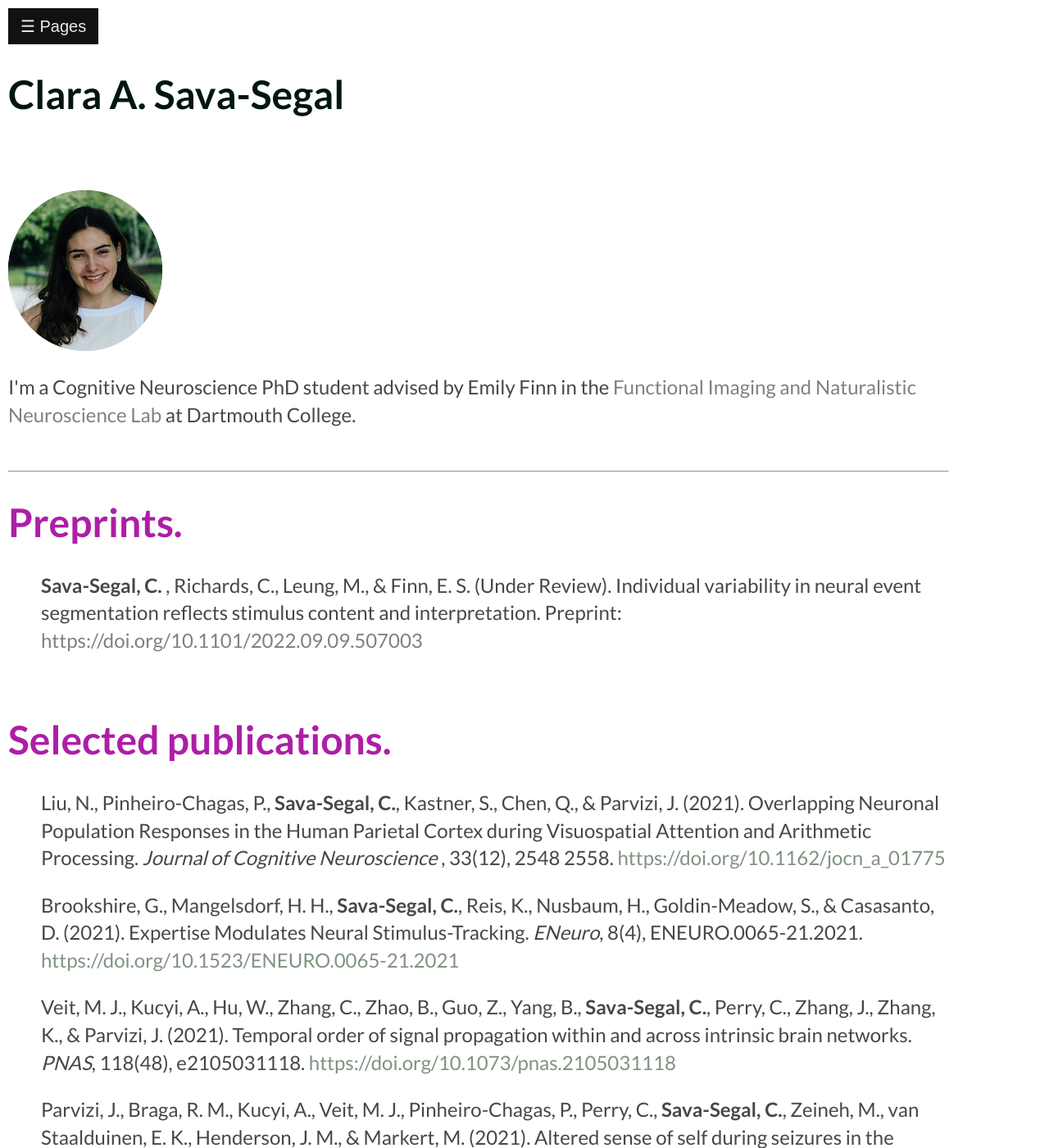
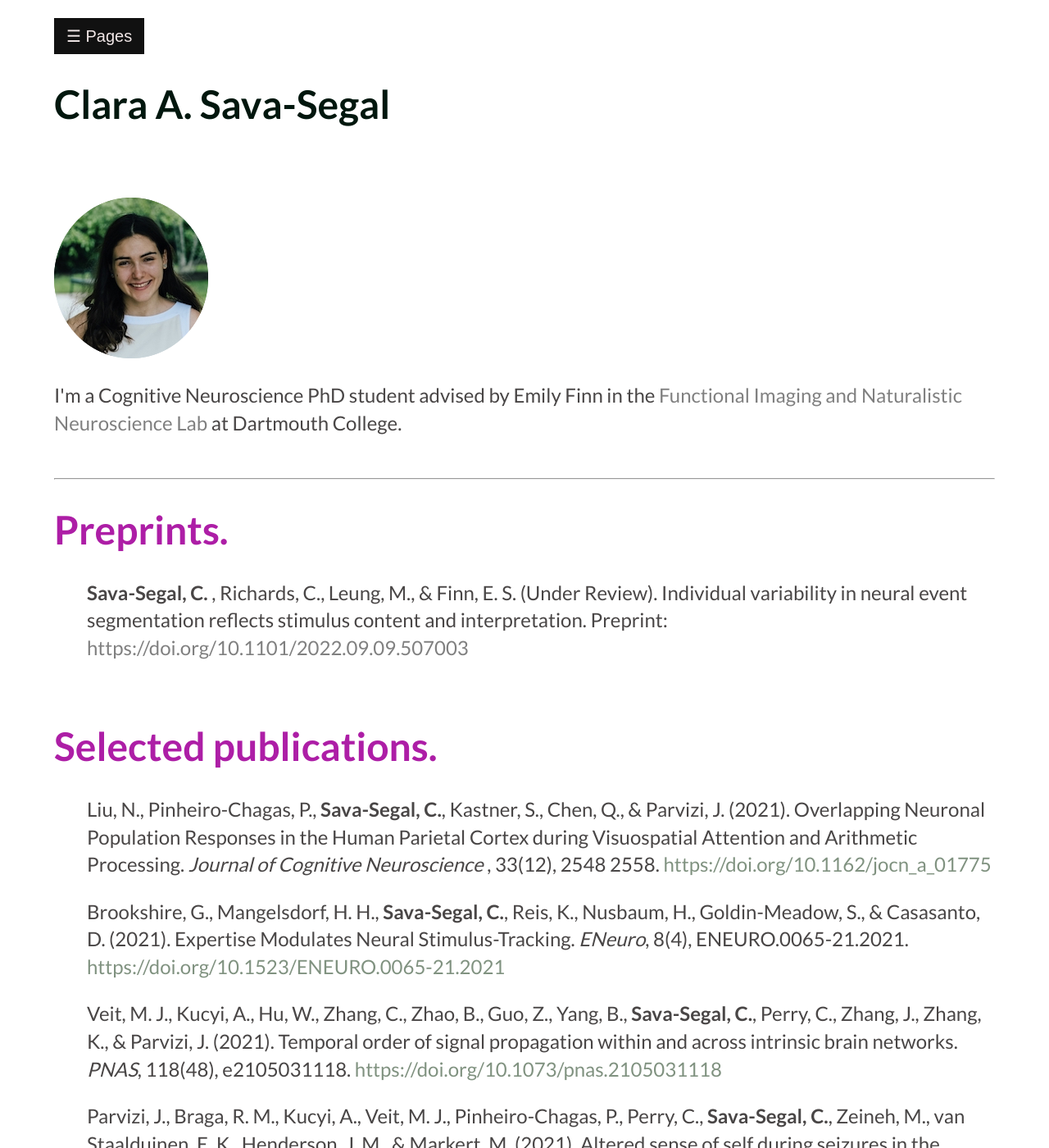
Before and after one commit to csavasegal/csavasegal.github.io, a Jekyll site: the page built from pp.html, in a window 1280 px wide and 1400 px high. Shown: the whole window at 82% size. Built offline with Jekyll 4.4.1, drawn with Linux system fonts in a browser that asks for light colours; some of the changed text lies outside the part shown.

Commit message:
Add files via upload

```diff
--- a/_layouts/default.html
+++ b/_layouts/default.html
@@ -4,13 +4,13 @@
 	<link rel="stylesheet" type="text/css" href="/css/main.css">
 	<!-- <link rel="stylesheet" type="text/css" href="../css/main.css"> -->
 
-	<link href='http://fonts.googleapis.com/css?family=Lato:400,700' rel='stylesheet' type='text/css'>
+	<link href='http://fonts.googleapis.com/css?family=Lato:300,400,700' rel='stylesheet' type='text/css'>
 
 <meta name="viewport" content="width=device-width, initial-scale=1">
 <style>
-body {
+/* body {
   font-family: "Lato", "Lato", "Lato";
-}
+} */
 
 </style>
 </head>
--- a/css/main.css
+++ b/css/main.css
@@ -1,5 +1,5 @@
 body {
-    /* margin: 60px auto; */
+    margin: 20px auto;
     width: 90%;
 }
 nav ul, footer ul {
--- a/pp.html
+++ b/pp.html
@@ -65,7 +65,7 @@
             <p> (Re)appraisal of ambiguous stimuli. (August 2022). <i> Text Analysis (Natural Language Processing) Meeting at Dartmouth College, Hanover, NH.
                 Hanover, NH. </i>
             <p> Individual variability in neural event segmentation reflects stimulus content and interpretation. (March 2022). <i> Whifield-Gabrieli Lab Meeting at Northeastern University, Boston, MA. (Virtual) </i> </p>
-            <p> Exploring idiosyncrasies in the appraisal of naturalistic events. (August 2021). <i> University of Chicago Psychology Dept. Joint Lab Meeting - Rosenberg, Bainbridge, Leung Labs, Chicago, IL. (Virtual) </i></p>
+            <p> Exploring idiosyncrasies in the appraisal of naturalistic events. (August 2021). <i> University of Chicago Psychology Dept. Joint Lab Meeting - Rosenberg, Bainbridge, Leong, Bakkour Labs, Chicago, IL. (Virtual) </i></p>
 
         </ol>
 
```
